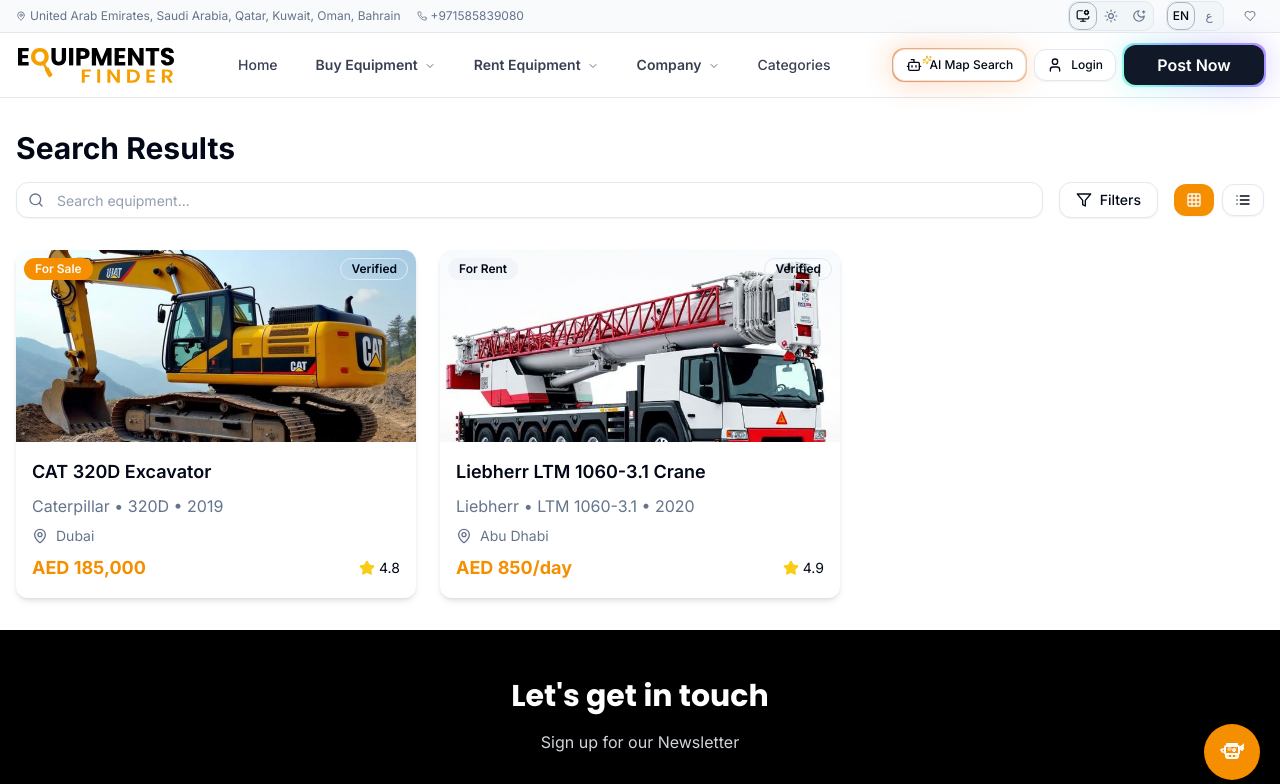
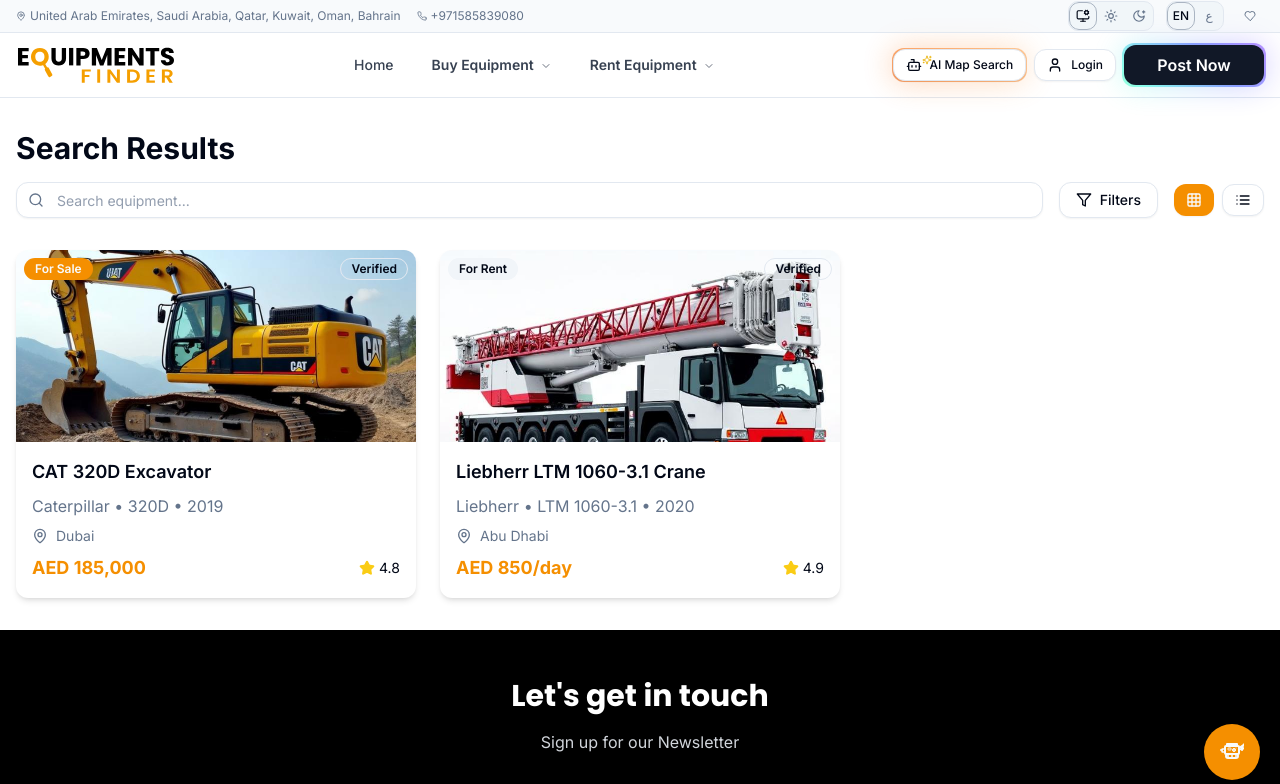
Before and after one commit to KakosoAi/ef-web, a Next.js app: page /search in a window 1280 px wide. Shown: the top 784 px of the page. Built offline with nearby package versions, Linux system fonts and the light colour scheme.

Commit message:
refactor(layout): remove unused company and categories menu items
Clean up navigation menu by removing unused company links and categories menu item that were not being utilized in the application.

```diff
--- a/src/features/layout/components/NavigationMenuDemo.tsx
+++ b/src/features/layout/components/NavigationMenuDemo.tsx
@@ -153,30 +153,6 @@
             </div>
           </NavigationMenuContent>
         </NavigationMenuItem>
-
-        <NavigationMenuItem>
-          <NavigationMenuTrigger>Company</NavigationMenuTrigger>
-          <NavigationMenuContent>
-            <div className='w-[400px] p-4'>
-              <div className='grid gap-3'>
-                {companyLinks.map(link => (
-                  <NavSmallItem key={link.href} item={link} />
-                ))}
-              </div>
-            </div>
-          </NavigationMenuContent>
-        </NavigationMenuItem>
-
-        <NavigationMenuItem>
-          <NavigationMenuLink asChild>
-            <Link
-              href='/categories'
-              className='group inline-flex h-10 w-max items-center justify-center rounded-md bg-background px-4 py-2 text-sm font-medium transition-colors hover:bg-accent hover:text-accent-foreground focus:bg-accent focus:text-accent-foreground focus:outline-none disabled:pointer-events-none disabled:opacity-50'
-            >
-              Categories
-            </Link>
-          </NavigationMenuLink>
-        </NavigationMenuItem>
       </NavigationMenuList>
     </NavigationMenu>
   );
@@ -189,8 +165,6 @@
     { title: 'Home', href: '/', icon: Building2 },
     ...equipmentLinks,
     ...rentalLinks,
-    ...companyLinks,
-    { title: 'Categories', href: '/categories', icon: Wrench },
   ];
 
   return (
```
